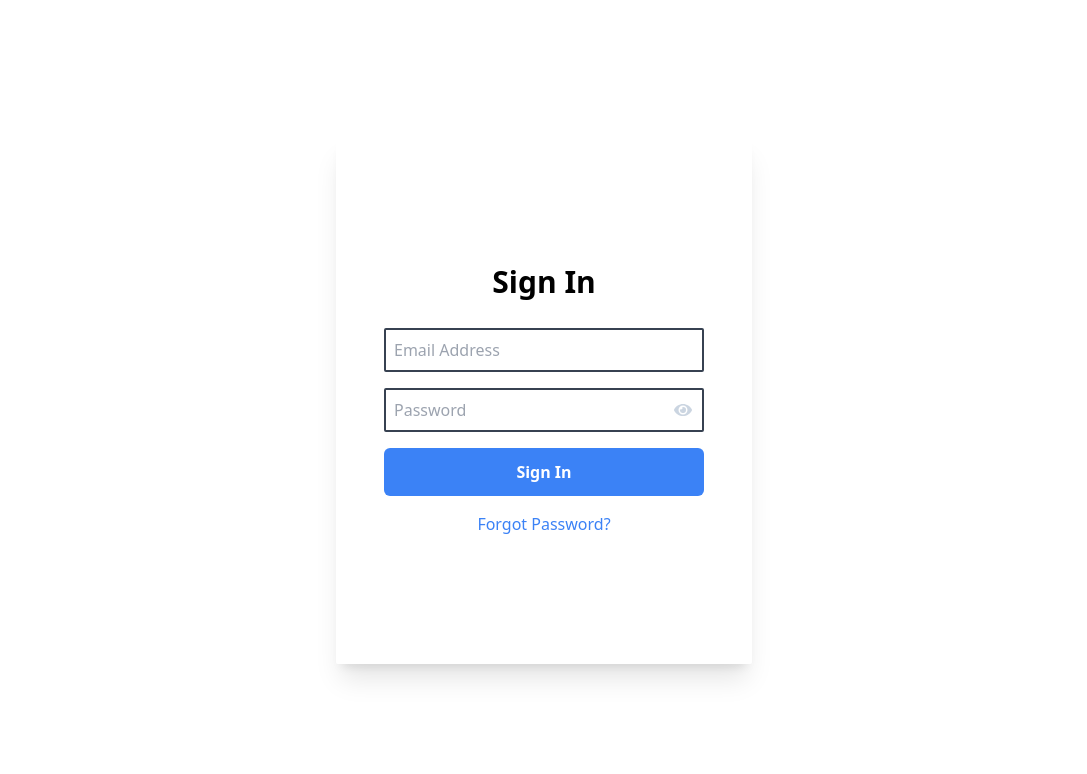
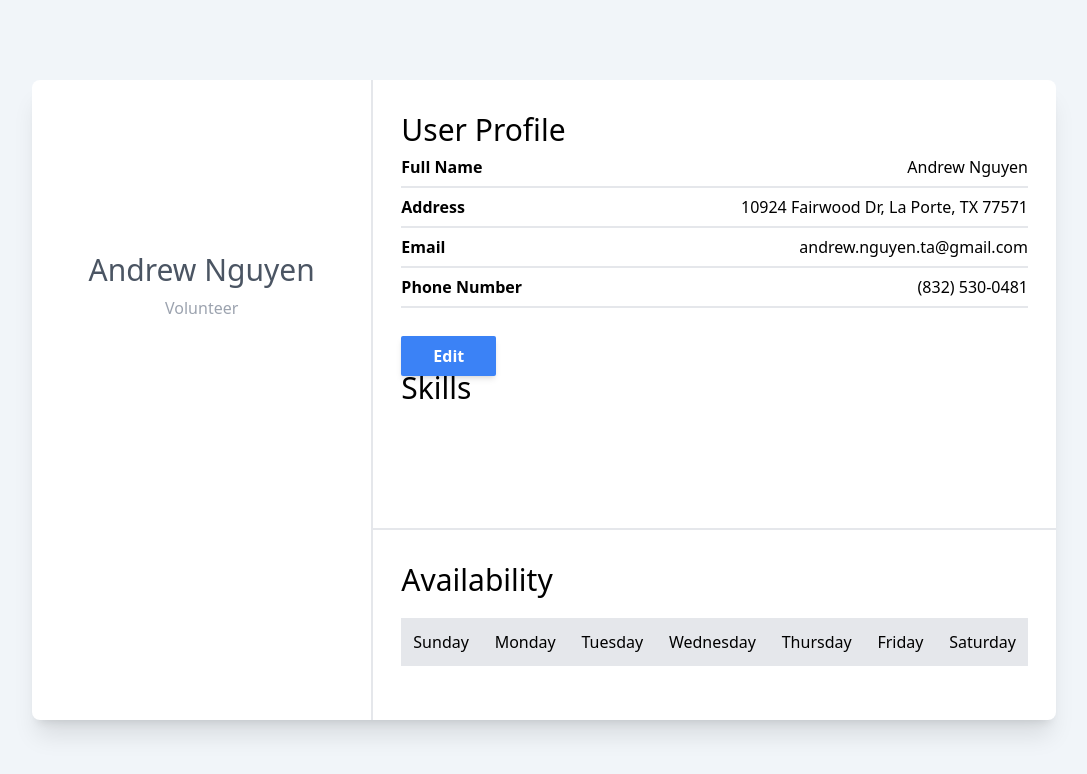
Before and after one commit to AndrewN2001/4353Group47, a React (Create React App) app in the folder frontend/: page /userprofile in a window 1280 px wide. Shown: the top 774 px of the page, without its empty margins (96-1183 px from the left). Built offline with nearby package versions, Linux system fonts and the light colour scheme.

Commit message:
updates to user and login

```diff
--- a/frontend/package.json
+++ b/frontend/package.json
@@ -9,6 +9,7 @@
     "react": "^18.3.1",
     "react-dom": "^18.3.1",
     "react-icons": "^5.3.0",
+    "react-router-dom": "^6.26.1",
     "react-scripts": "5.0.1",
     "web-vitals": "^2.1.4"
   },
--- a/frontend/src/App.js
+++ b/frontend/src/App.js
@@ -1,13 +1,37 @@
 import React from "react";
 import './App.css'
 import Login from "./pages/login";
+import UserProfile from "./pages/user-profile";
+import {
+  BrowserRouter,
+  Routes,
+  Route
+} from "react-router-dom"
 
-function App() {
-  return (
-      <div className="min-w-screen min-h-screen flex justify-center items-center">
-        <Login/>
-      </div>
-  );
+function App(){
+  return(
+    <div className="bg-slate-100">
+      <BrowserRouter>
+        <Routes>
+          <Route
+            exact
+            path="/"
+            element={<></>}
+          />
+          <Route
+            exact
+            path="/login"
+            element={<Login/>}
+          />
+          <Route
+            exact
+            path="/userprofile"
+            element={<UserProfile/>}
+          />
+        </Routes>
+      </BrowserRouter>
+    </div>
+  )
 }
 
 export default App;
--- a/frontend/src/index.js
+++ b/frontend/src/index.js
@@ -5,6 +5,6 @@ import App from './App';
 const root = ReactDOM.createRoot(document.getElementById('root'));
 root.render(
   <React.StrictMode>
-    <App />
+    <App/>
   </React.StrictMode>
 )
--- a/frontend/src/pages/login.js
+++ b/frontend/src/pages/login.js
@@ -9,7 +9,8 @@ export default function Login(){
     }
 
     return(
-        <div className="shadow-xl p-12 py-32 rounded-sm flex flex-col gap-4">
+        <div className="min-w-screen min-h-screen flex justify-center items-center bg-slate-50">
+            <div className="shadow-xl p-12 py-32 rounded-sm flex flex-col gap-4 bg-white">
                 <p className="text-3xl font-bold pb-3 text-center">Sign In</p>
 
                 <form className="flex flex-col gap-4 w-80">
@@ -39,6 +40,11 @@ export default function Login(){
                         Forgot Password?
                     </a>
                 </div>
+
+                <div className="text-center">
+                    Don't have an account? <a className="text-blue-500 font-bold" href="/">Sign up here</a>!
+                </div>
+            </div>
         </div>
     )
 }
--- /dev/null
+++ b/frontend/src/pages/user-profile.js
@@ -0,0 +1,129 @@
+import React from "react";
+
+export default function UserProfile(){
+    return(
+        <div className="flex w-screen h-screen justify-center items-center">
+            <div className="w-4/5 h-4/5 bg-white shadow-xl rounded-lg flex">
+                <div className="w-1/3 h-full border-r-2">
+                    <div className="h-1/2 relative">
+                        <div className="absolute flex flex-col text-center inset-x-0 gap-2 bottom-0 pb-20">
+                            <p1 className="text-3xl font-extralight text-gray-600">
+                                Andrew Nguyen
+                            </p1>
+                            <p2 className="text-gray-400">
+                                Volunteer
+                            </p2>
+                        </div>
+                    </div>
+
+                    <div className="h-1/2">
+
+                    </div>
+                </div>
+
+                <div className="w-2/3">
+                    <div className="h-2/5 py-8 flex flex-col justify-around">
+                        <h1 className="pl-7 text-3xl font-extralight">
+                            User Profile
+                        </h1>
+
+                        <div className="bg-white px-7">
+                            <ul className="">
+                                <li className="border-b-2 h-10 flex items-center justify-between">
+                                    <h1 className="font-semibold">
+                                        Full Name
+                                    </h1>
+                                    <h1 className="font-light">
+                                        Andrew Nguyen
+                                    </h1>
+                                </li>
+                                <li className="border-b-2 h-10 flex items-center gap-20 justify-between">
+                                    <h1 className="font-semibold">
+                                        Address
+                                    </h1>
+                                    <h1 className="font-light">
+                                        10924 Fairwood Dr, La Porte, TX 77571
+                                    </h1>
+                                </li>
+                                <li className="border-b-2 h-10 flex items-center gap-20 justify-between">
+                                    <h1 className="font-semibold">
+                                        Email
+                                    </h1>
+                                    <h1 className="font-light">
+                                        andrew.nguyen.ta@gmail.com
+                                    </h1>
+                                </li>
+                                <li className="border-b-2 h-10 flex items-center gap-20 justify-between">
+                                    <h1 className="font-semibold">
+                                        Phone Number
+                                    </h1>
+                                    <h1 className="font-light">
+                                        (832) 530-0481
+                                    </h1>
+                                </li>
+                            </ul>
+
+                            <button className="mt-7 py-2 px-8 bg-blue-500 hover:bg-blue-400 text-white font-semibold shadow-md rounded-sm">
+                                Edit
+                            </button>
+                        </div>
+                    </div>
+
+                    <div className="h-3/5">
+                        <div id="skills" className="h-1/2 py-8 border-t-2">
+                            <h1 className="pl-7 text-3xl font-extralight">
+                                Skills
+                            </h1>
+                        </div>
+
+                        <div id="Availability" className="h-1/2 py-8 border-t-2 px-7">
+                            <h1 className="text-3xl font-extralight">
+                                Availability
+                            </h1>
+
+                            <div id="day-grid" className="pt-5">
+                                <ul className="flex justify-between bg-gray-200">
+                                    <li className="p-3">
+                                        <button>
+                                            Sunday
+                                        </button>
+                                    </li>
+                                    <li className="p-3">
+                                        <button>
+                                            Monday
+                                        </button>
+                                    </li>
+                                    <li className="p-3">
+                                        <button>
+                                            Tuesday
+                                        </button>
+                                    </li>
+                                    <li className="p-3">
+                                        <button>
+                                            Wednesday
+                                        </button>
+                                    </li>
+                                    <li className="p-3">
+                                        <button>
+                                            Thursday
+                                        </button>
+                                    </li>
+                                    <li className="p-3">
+                                        <button>
+                                            Friday
+                                        </button>
+                                    </li>
+                                    <li className="p-3">
+                                        <button>
+                                            Saturday
+                                        </button>
+                                    </li>
+                                </ul>
+                            </div>
+                        </div>
+                    </div>
+                </div>
+            </div>
+        </div>
+    )
+}
```
Also changed, not shown: 1 other file (tests, documents, lock files or other folders). Lines whose indentation alone changed are shown as unchanged.
